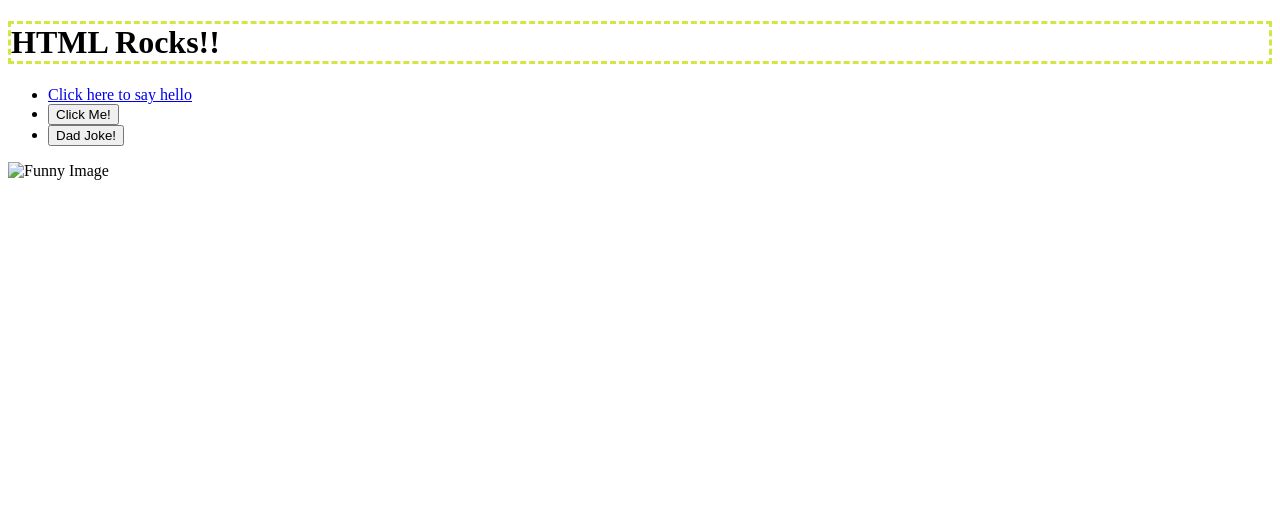
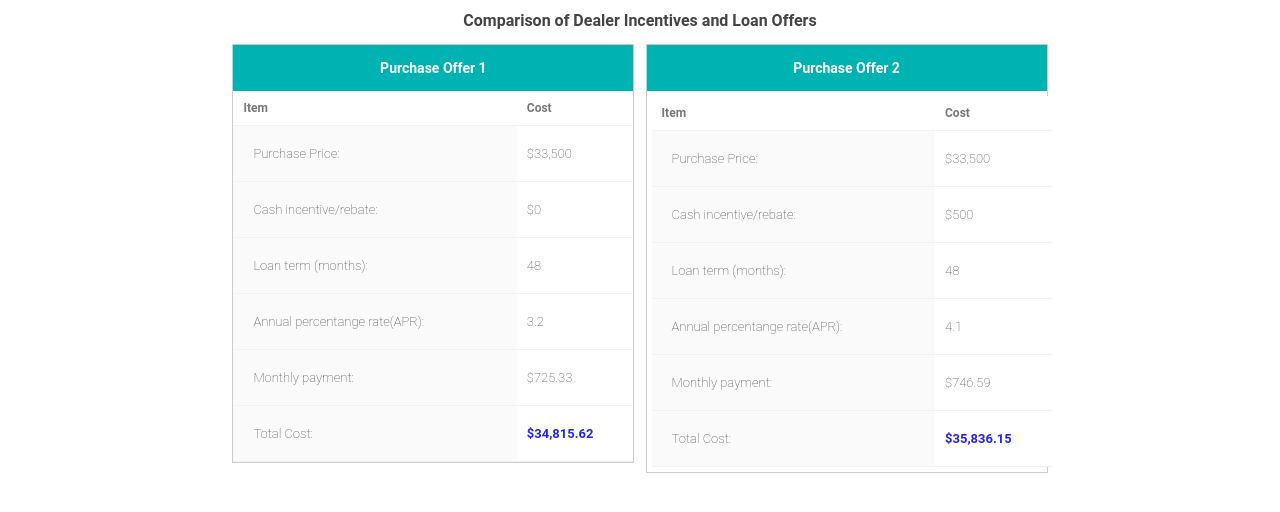
Before and after one commit to tk-44/CS208-06.04, a website: page index.html in a window 1280 px wide. Drawn offline with Linux system fonts and the light colour scheme; files that its build step writes are made by us from their sources.

Commit message:
Lab complete

```diff
--- a/index.html
+++ b/index.html
@@ -3,23 +3,82 @@
 
 <head>
   <meta charset="utf-8">
-  <title>CS208 - Starter Code (UPDATE ME)!</title>
+  <title>Comparision of Dealer Incecntives and Loan Offers</title>
   <meta name="description" content="">
   <meta name="viewport" content="width=device-width, initial-scale=1">
   <link rel="stylesheet" href="style.css">
 </head>
 
 <body>
-  <h1>HTML Rocks!!</h1>
-  <ul>
-  <li><a href="/hello">Click here to say hello</a></li>
-  <li><button id="hello-link">Click Me!</button></li>
-  <li><button id="joke-button">Dad Joke!</button></li>
-  <script src="script.js"></script>
-  </ul>
-  <img src="funny.png" alt="Funny Image" width="300" height="200">
-
-  <h2 id="joke-display"></h2>
+  <h1>Comparison of Dealer Incentives and Loan Offers</h1>
+  <main class="table">
+  <section class="offer">
+      <h2 class="offer-title">Purchase Offer 1</h2>
+      <table>
+        <tr>
+        <th>Item</th>
+        <th>Cost</th>
+        </tr>
+        <tr>
+        <td class="offer-contents">Purchase Price:</td>
+        <td>$33,500</td>
+        </tr>
+        <tr>
+          <td class="offer-contents">Cash incentive/rebate:</td>
+          <td>$0</td>
+        </tr>
+        <tr>
+          <td class="offer-contents">Loan term (months):</td>
+          <td>48</td>
+        </tr>
+        <tr>
+          <td class="offer-contents">Annual percentange rate(APR):</td>
+          <td>3.2</td>
+        </tr>
+        <tr>
+          <td class="offer-contents">Monthly payment:</td>
+          <td>$725.33</td>
+        </tr>
+        <tr>
+          <td class="offer-contents">Total Cost:</td>
+          <td class="final-value">$34,815.62</td>
+        </tr>
+      </table>
+      </section>
+    <section class="offer">
+      <h2 class="offer-title">Purchase Offer 2</h2>
+       <table class="table">
+        <tr>
+        <th>Item</th>
+        <th>Cost</th>
+        </tr>
+        <tr>
+        <td class="offer-contents">Purchase Price:</td>
+        <td>$33,500</td>
+        </tr>
+        <tr>
+          <td class="offer-contents">Cash incentive/rebate:</td>
+          <td>$500</td>
+        </tr>
+        <tr>
+          <td class="offer-contents">Loan term (months):</td>
+          <td>48</td>
+        </tr>
+        <tr>
+          <td class="offer-contents">Annual percentange rate(APR):</td>
+          <td>4.1</td>
+        </tr>
+        <tr>
+          <td class="offer-contents">Monthly payment:</td>
+          <td>$746.59</td>
+        </tr>
+        <tr>
+          <td class="offer-contents">Total Cost:</td>
+          <td class="final-value">$35,836.15</td>
+        </tr>
+      </table>
+    </section>
+  </main>
 </body>
 
 </html>
```
Also changed, not shown: dist/style.css, 1 other file.
